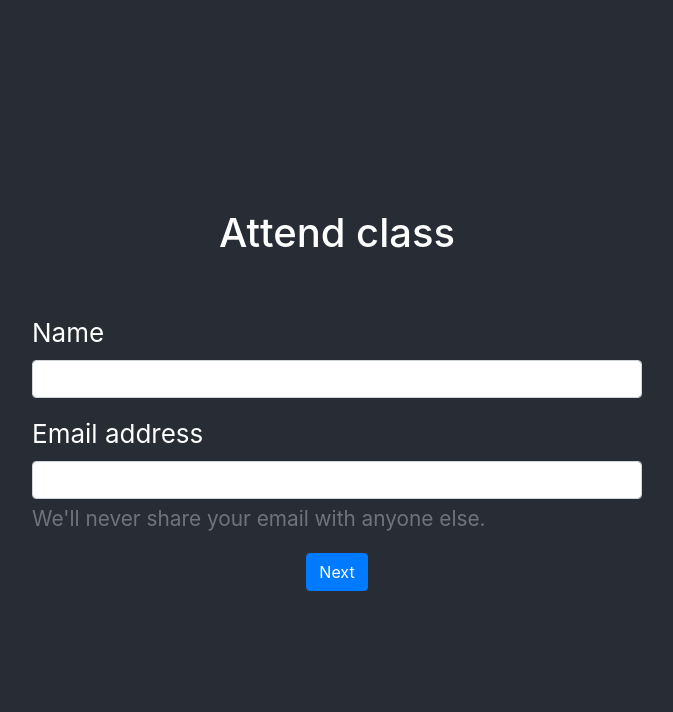
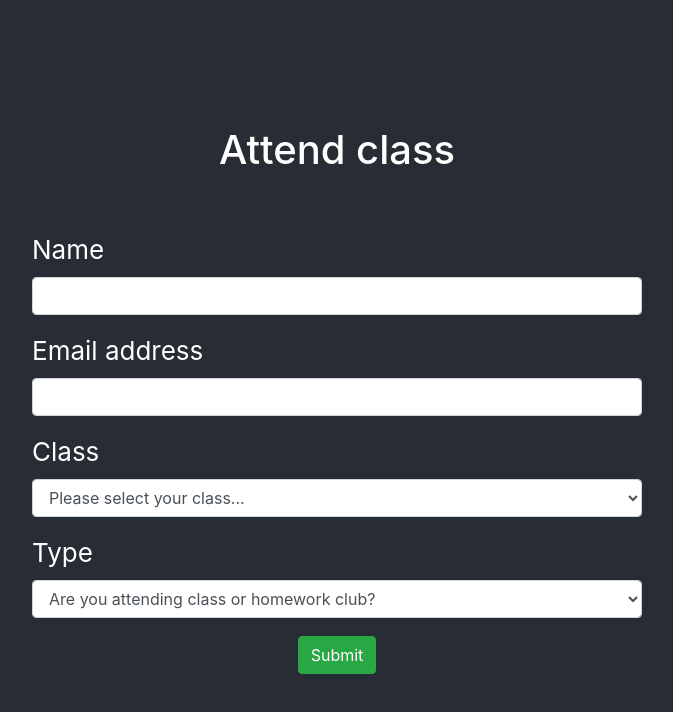
Before and after one commit to banirezaie/astrocoders, a React (Create React App) app in the folder frontend/: page /students in a window 1280 px wide. Shown: the top 712 px of the page, without its empty margins (303-976 px from the left). Built offline with nearby package versions, Linux system fonts and the light colour scheme.

Commit message:
integrate forms

```diff
--- a/frontend/src/App.js
+++ b/frontend/src/App.js
@@ -1,7 +1,6 @@
 import React from "react";
 import Home from "./Home";
 import Students from "./students/Students";
-import ClassType from "./students/ClassType";
 import { Route, Switch } from "react-router-dom";
 
 function App() {
@@ -9,7 +8,6 @@ function App() {
     <Switch>
       <Route path="/" component={Home} exact />
       <Route path="/students" component={Students} exact />
-      <Route path="/students/classtype" component={ClassType} />
     </Switch>
   );
 }
--- a/frontend/src/students/ClassType.js
+++ /dev/null
@@ -1,83 +0,0 @@
-import React, { useState } from "react";
-import "../App.css";
-
-const ClassType = ({ name, email }) => {
-  const [myClass, setMyClass] = useState("");
-  const [type, setType] = useState("");
-  function handleSubmit() {
-    const body = JSON.stringify({
-      myClass,
-      type,
-      name,
-      email,
-    });
-
-    fetch(`http://localhost:9000/attendance`, {
-      method: "POST",
-      headers: {
-        "Content-Type": "application/json",
-      },
-      body,
-    })
-      .then((res) => res.json())
-      .then();
-  }
-
-  const cyfCities = [
-    "Medellín",
-    "Rome",
-    "London",
-    "Manchester",
-    "Birmingham",
-    "Glasgow",
-    "Cape Town",
-  ];
-
-  return (
-    <div className="App-header">
-      <div className="col-6  mx-auto">
-        <div className="text-center pb-5">
-          <h1>Attend class</h1>
-        </div>
-        <form onSubmit={handleSubmit}>
-          <div className="form-group">
-            <label htmlFor="class">Class</label>
-            <select
-              className="form-control"
-              id="class"
-              onChange={(e) => setMyClass(e.target.value)}
-            >
-              <option selected>Please select your class...</option>
-              {cyfCities.sort().map((city, index) => (
-                <option key={index}>{city}</option>
-              ))}
-            </select>
-          </div>
-          <div className="form-group">
-            <label htmlFor="type">Type</label>
-            <select
-              className="form-control"
-              id="type"
-              onChange={(e) => setType(e.target.value)}
-            >
-              <option selected>
-                Are you attending class or homework club?
-              </option>
-              <option>Class</option>
-              <option>Homework club</option>
-              <option>Other</option>
-            </select>
-          </div>
-
-          <div className="text-center">
-            <button type="submit" className="btn btn-success">
-              Submit
-            </button>
-          </div>
-        </form>
-      </div>
-    </div>
-  );
-};
-
-export default ClassType;
--- a/frontend/src/students/Students.js
+++ b/frontend/src/students/Students.js
@@ -1,17 +1,48 @@
 import React, { useState } from "react";
-import { Link } from "react-router-dom";
 import "../App.css";
 
 const Students = () => {
   const [name, setName] = useState("");
   const [email, setEmail] = useState("");
+  const [myClass, setMyClass] = useState("");
+  const [type, setType] = useState("");
+
+  function handleSubmit() {
+    const body = JSON.stringify({
+      myClass,
+      type,
+      name,
+      email,
+    });
+
+    fetch(`http://localhost:9000/attendance`, {
+      method: "POST",
+      headers: {
+        "Content-Type": "application/json",
+      },
+      body,
+    })
+      .then((res) => res.json())
+      .then();
+  }
+
+  const cyfCities = [
+    "Medellín",
+    "Rome",
+    "London",
+    "Manchester",
+    "Birmingham",
+    "Glasgow",
+    "Cape Town",
+  ];
+
   return (
     <div className="App-header">
       <div className="col-6  mx-auto">
         <div className="text-center pb-5">
           <h1>Attend class</h1>
         </div>
-        <form>
+        <form onSubmit={handleSubmit}>
           <div className="form-group">
             <label htmlFor="name">Name</label>
             <input
@@ -20,6 +51,7 @@ const Students = () => {
               id="name"
               value={name}
               onChange={(e) => setName(e.target.value)}
+              required
             />
           </div>
           <div className="form-group">
@@ -33,18 +65,38 @@ const Students = () => {
               onChange={(e) => setEmail(e.target.value)}
               required
             />
-            <small id="emailHelp" className="form-text text-muted">
-              We'll never share your email with anyone else.
-            </small>
           </div>
-
+          <div className="form-group">
+            <label htmlFor="class">Class</label>
+            <select
+              className="form-control"
+              id="class"
+              onChange={(e) => setMyClass(e.target.value)}
+            >
+              <option defaultValue>Please select your class...</option>
+              {cyfCities.sort().map((city, index) => (
+                <option key={index}>{city}</option>
+              ))}
+            </select>
+          </div>
+          <div className="form-group">
+            <label htmlFor="type">Type</label>
+            <select
+              className="form-control"
+              id="type"
+              onChange={(e) => setType(e.target.value)}
+            >
+              <option defaultValue>
+                Are you attending class or homework club?
+              </option>
+              <option>Class</option>
+              <option>Homework club</option>
+              <option>Other</option>
+            </select>
+          </div>
           <div className="text-center">
-            <button type="submit" className="btn btn-primary">
-              {" "}
-              <navLink to="/students/classtype" className="text-white">
-                {" "}
-                Next
-              </navLink>
+            <button type="submit" className="btn btn-success">
+              Submit
             </button>
           </div>
         </form>
```
